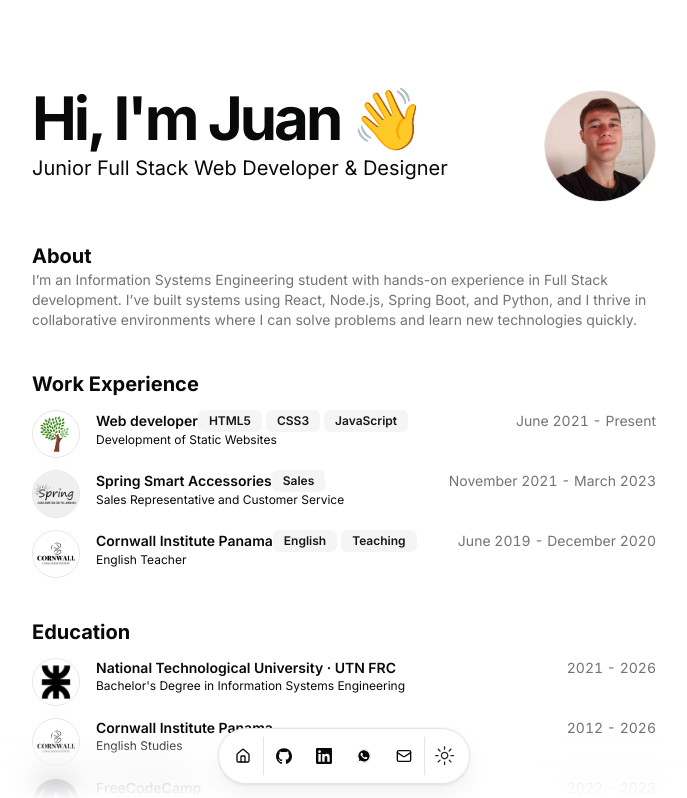
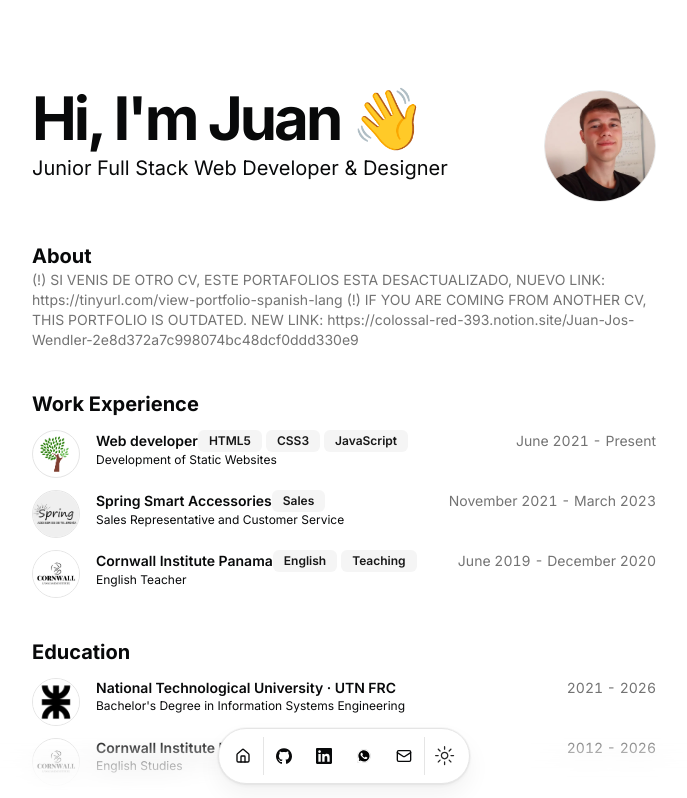
Before and after one commit to juanjoowendler/portfolio, a Next.js app in the folder portfolio/: page / in a window 1280 px wide. Shown: the top 798 px of the page, without its empty margins (296-983 px from the left). Built offline with nearby package versions, Linux system fonts and the light colour scheme.

Commit message:
Update resume.tsx

```diff
--- a/portfolio/src/data/resume.tsx
+++ b/portfolio/src/data/resume.tsx
@@ -10,7 +10,7 @@ export const DATA = {
     "https://www.google.com/maps/place/C%C3%B3rdoba/@-31.3994532,-64.1942123,12z/data=!3m1!4b1!4m6!3m5!1s0x9432985f478f5b69:0xb0a24f9a5366b092!8m2!3d-31.4200833!4d-64.1887761!16zL20vMDFrMDNy?entry=ttu&g_ep=EgoyMDI0MTEyNC4xIKXMDSoASAFQAw%3D%3D",
   description: "Junior Full Stack Web Developer & Designer",
   summary:
-    "I’m an Information Systems Engineering student with hands-on experience in Full Stack development. I’ve built systems using React, Node.js, Spring Boot, and Python, and I thrive in collaborative environments where I can solve problems and learn new technologies quickly.",
+    "(!) SI VENIS DE OTRO CV, ESTE PORTAFOLIOS ESTA DESACTUALIZADO, NUEVO LINK: https://tinyurl.com/view-portfolio-spanish-lang \n(!) IF YOU ARE COMING FROM ANOTHER CV, THIS PORTFOLIO IS OUTDATED. NEW LINK: https://colossal-red-393.notion.site/Juan-Jos-Wendler-2e8d372a7c998074bc48dcf0ddd330e9",
   avatarUrl: "/me.png",
   skills: [
     // Frontend
```
